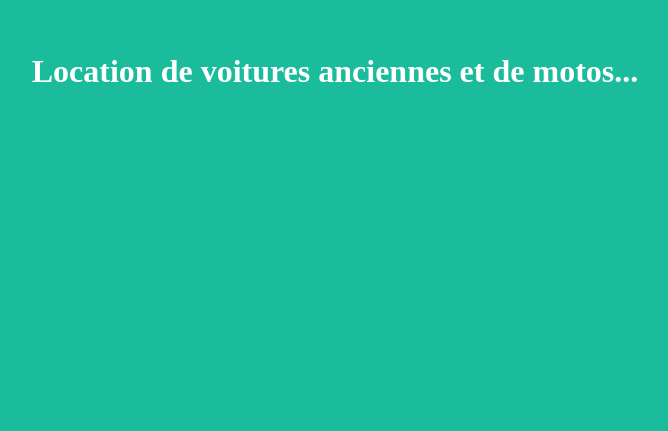
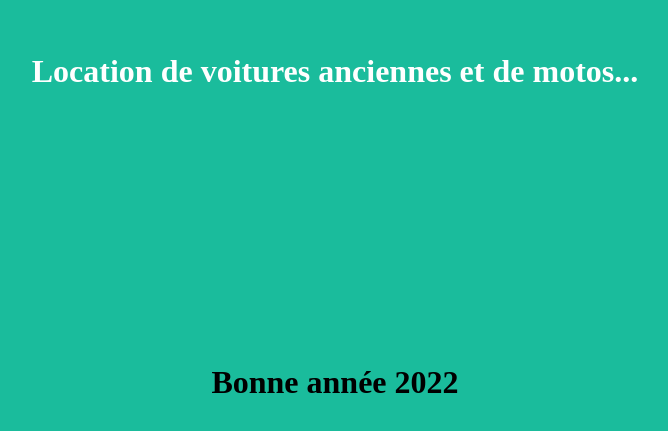
Before and after one commit to JRfr95000/project0, a plain HTML site: page index.html in a window 1280 px wide. Shown: the part 221-652 px from the top of the page, without its empty margins (305-973 px from the left). Drawn offline with Linux system fonts and the light colour scheme.

Commit message:
bonne année

```diff
--- a/index.html
+++ b/index.html
@@ -6,5 +6,6 @@
 </head>
 <body style="background-color:#1abc9c">
 <h1 style="padding:20%; text-align:center;color:#fff">Location de voitures anciennes et de motos...</h1>
+<h1 style= text-align:center;color:#fff">Bonne année 2022</h1>
 </body>
 </html>
```
